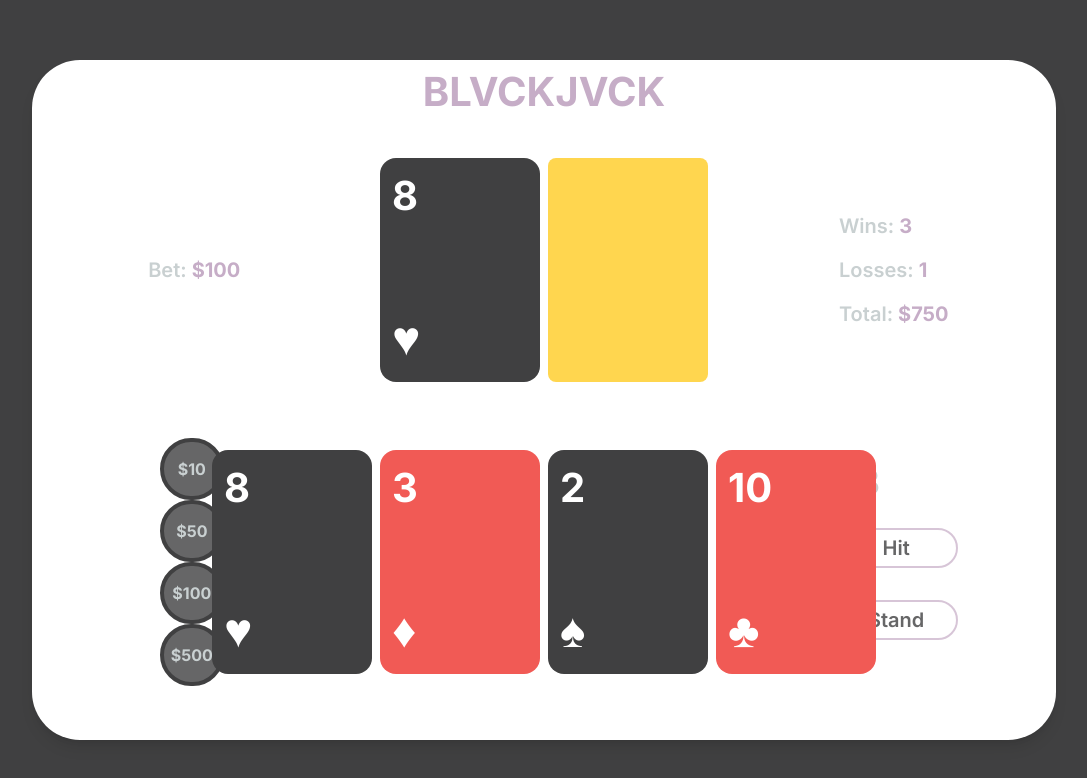
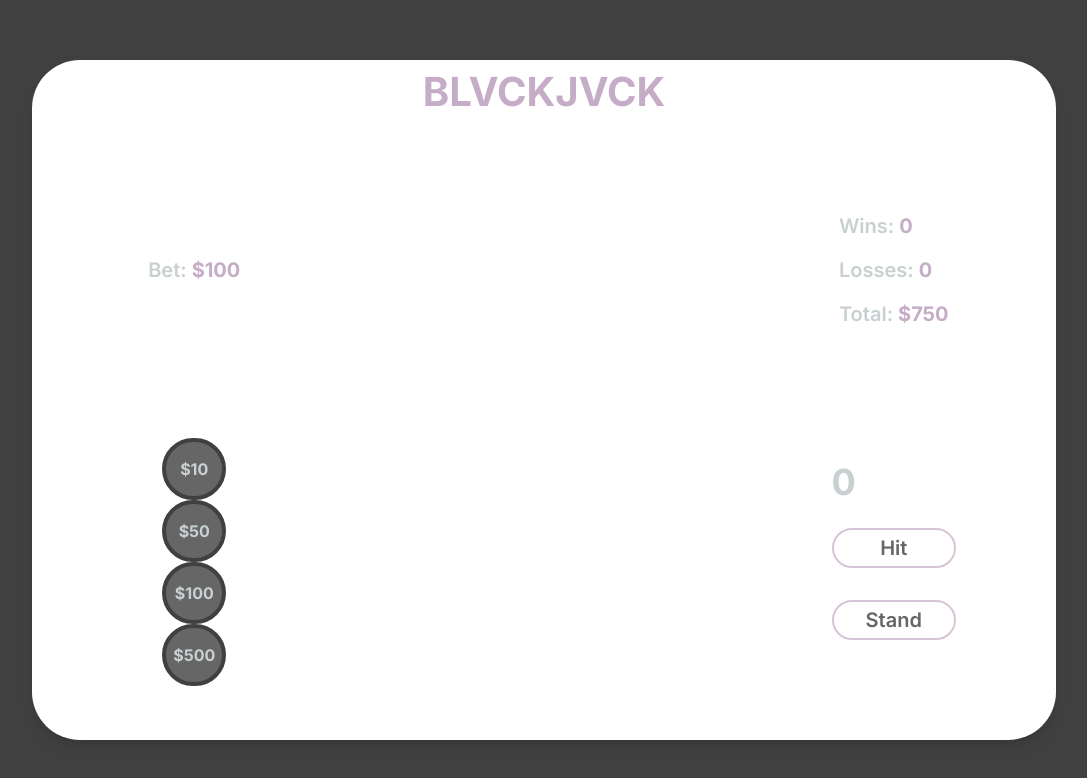
Before and after one commit to FIEF-nohell/BLVCKJVCK, a Next.js app in the folder blvckjvck/: page / in a window 1280 px wide. Shown: the top 778 px of the page, without its empty margins (96-1183 px from the left). Built offline with nearby package versions, Linux system fonts and the light colour scheme.

Commit message:
mechanics wip

```diff
--- a/blvckjvck/src/app/components/actions.tsx
+++ b/blvckjvck/src/app/components/actions.tsx
@@ -1,13 +1,17 @@
 //Actions Component
 interface ActionsProps {
-    playerHandCount: number
+    playerHandCount: number;
+    hit: any;
+    stand: any;
 }
-export default function Actions({ playerHandCount }: ActionsProps) {
+export default function Actions({ playerHandCount, hit, stand }: ActionsProps) {
     return (
         <div>
             <p className="font-bold text-tvxt text-[2.25rem]">{playerHandCount}</p>
-            <div className="hover:cursor-pointer mt-8 mb-4 px-8 py-1 font-semibold text-center text-blvck/80 rounded-full border-2 border-svcond/70">Hit</div>
-            <div className="hover:cursor-pointer mt-8 mb-4 px-8 py-1 font-semibold text-center text-blvck/80 rounded-full border-2 border-svcond/70">Stand</div>
+            <div className="hover:cursor-pointer mt-8 mb-4 px-8 py-1 font-semibold text-center text-blvck/80 rounded-full border-2 border-svcond/70"
+                onClick={hit}>Hit</div>
+            <div className="hover:cursor-pointer mt-8 mb-4 px-8 py-1 font-semibold text-center text-blvck/80 rounded-full border-2 border-svcond/70"
+                onClick={stand}>Stand</div>
         </div>
     )
 }
--- a/blvckjvck/src/app/components/cardHand.tsx
+++ b/blvckjvck/src/app/components/cardHand.tsx
@@ -1,10 +1,10 @@
 import React from 'react';
 
-interface CardData {
+export interface CardData {
     suit: string;
+    text: string;
     value: string;
     bgColor: string;
-    textColor: string;
     revealed: boolean;
 }
 
@@ -13,11 +13,11 @@ interface cardHandProps {
 }
 
 // Card component with props typed
-const Card: React.FC<CardData> = ({ suit, value, bgColor, textColor, revealed }) => (
+const Card: React.FC<CardData> = ({ suit, text, bgColor, revealed }) => (
     <>    {
         revealed ?
-            <div className={`relative w-40 h-56 ${bgColor} ${textColor} rounded-2xl flex flex-col justify-between p-2 m-1`}>
-                <span className="text-[2.5rem] font-bold ml-1">{value}</span>
+            <div className={`relative w-40 h-56 ${bgColor} text-white rounded-2xl flex flex-col justify-between p-2 m-1`}>
+                <span className="text-[2.5rem] font-bold ml-1">{text}</span>
                 <span className="text-[3rem] font-bold ml-1">{suit}</span>
             </div >
             :
--- a/blvckjvck/src/app/page.tsx
+++ b/blvckjvck/src/app/page.tsx
@@ -2,53 +2,144 @@
 import { useEffect, useState } from "react";
 import Stats from "./components/stats";
 import Actions from "./components/actions";
-import CardHand from "./components/cardHand";
+import CardHand, { CardData } from "./components/cardHand";
 
-// Define the type for the card data
-interface CardData {
-  suit: string;
-  value: string;
-  bgColor: string;
-  textColor: string;
-  revealed: boolean;
-}
-
-// Sample card data (this can be dynamic as needed)
+// Sample card data  ♥ ♦ ♠ ♣
 const playerCardData: CardData[] = [
-  { suit: '♥', value: '8', bgColor: 'bg-blvck', textColor: 'text-white', revealed: true },
-  { suit: '♦', value: '3', bgColor: 'bg-rvd', textColor: 'text-white', revealed: true },
-  { suit: '♠', value: '2', bgColor: 'bg-blvck', textColor: 'text-white', revealed: true },
-  { suit: '♣', value: '10', bgColor: 'bg-rvd', textColor: 'text-white', revealed: true },
+  { suit: '♥', text: 'J', value: '10', bgColor: 'bg-blvck', revealed: true },
+  { suit: '♣', text: '3', value: '3', bgColor: 'bg-rvd', revealed: true },
 ];
 
 const dealerCardData: CardData[] = [
-  { suit: '♥', value: '8', bgColor: 'bg-blvck', textColor: 'text-white', revealed: true },
-  { suit: '♦', value: '3', bgColor: 'bg-rvd', textColor: 'text-white', revealed: false },
+  { suit: '♥', text: 'J', value: '10', bgColor: 'bg-blvck', revealed: true },
+  { suit: '♦', text: '3', value: '3', bgColor: 'bg-rvd', revealed: false },
 ];
 
 export default function Home() {
-  // Set some variable states
+  // Stats
   const [bet, setBet] = useState(100);
   const [total, setTotal] = useState(750);
-  const [wins, setWins] = useState(3);
-  const [losses, setLosses] = useState(1);
-  const [playerHandCount, setPlayerHandCount] = useState(16);
+  const [wins, setWins] = useState(0);
+  const [losses, setLosses] = useState(0);
+
+  // Hands
+  const [playerHandCount, setPlayerHandCount] = useState(0);
+  const [playerHand, SetPlayerHand] = useState<CardData[]>([]);
   const [dealerHandCount, setDealerHandCount] = useState(0);
+  const [dealerHand, SetDealerHand] = useState<CardData[]>([]);
+
+  // Game
+  const [gameStep, setGameStep] = useState(0);
+  // 0: Bidding and starting the game
 
   useEffect(() => {
+    //Player
     let playerSum = 0
-    playerCardData.forEach(element => {
-      playerSum += parseInt(element.value)
+    playerHand.forEach(card => {
+      playerSum += parseInt(card.value)
     });
     setPlayerHandCount(playerSum);
+
+    //Dealer
+    let dealerSum = 0
+    dealerHand.forEach(card => {
+      dealerSum += parseInt(card.value)
+    });
+    setDealerHandCount(dealerSum);
   }, [playerCardData, dealerCardData]);
 
   const resetGame = () => {
-    setBet(0);
-    setTotal(0);
+    setBet(100);
+    setTotal(500);
     setWins(0);
     setLosses(0);
   };
+
+  const addCardToPlayer = (visible: boolean) => {
+    let ph = playerHand
+    let card = getRandomCard(visible)
+    ph.push(card)
+    SetPlayerHand(ph)
+    console.log(card)
+  }
+
+  const addCardToDealer = (visible: boolean) => {
+    let dh = dealerHand
+    let card = getRandomCard(visible)
+    dh.push(card)
+    SetDealerHand(dh)
+    console.log(card)
+  }
+
+  const getRandomElement = (arr: any) => {
+    return arr[Math.floor(Math.random() * arr.length)];
+  };
+
+  const getRandomCard = (visible: boolean): CardData => {
+    const suits = ['♥', '♦', '♠', '♣'];
+    const values = [
+      { text: 'A', value: 0 },
+      { text: '2', value: 2 },
+      { text: '3', value: 3 },
+      { text: '4', value: 4 },
+      { text: '5', value: 5 },
+      { text: '6', value: 6 },
+      { text: '7', value: 7 },
+      { text: '8', value: 8 },
+      { text: '9', value: 9 },
+      { text: '10', value: 10 },
+      { text: 'J', value: 10 },
+      { text: 'Q', value: 10 },
+      { text: 'K', value: 10 },
+    ];
+
+    const suit = getRandomElement(suits);
+    const cardValue = getRandomElement(values);
+    const bgColor = suit === '♥' || suit === '♦' ? 'bg-rvd' : 'bg-blvck';
+
+    const card: CardData = {
+      suit: suit,
+      text: cardValue.text,
+      value: cardValue.value,
+      bgColor: bgColor,
+      revealed: visible,
+    };
+
+    return card;
+  };
+
+
+  const takeBid = (bid: number, operator: string) => {
+    //Adding to Pot
+    if (total >= bid && operator == "add") {
+      setTotal(total - bid);
+      setBet(bet + bid);
+    }
+    //Removing from Pot
+    if (bet >= bid && operator == "rem") {
+      setTotal(total + bid);
+      setBet(bet - bid);
+    }
+  };
+
+  const hit = () => {
+    switch (gameStep) {
+      case 0:
+        if (bet >= 0) {
+          // Draw hidden card for dealer, draw full card for user, full card for dealer full card for user
+          addCardToDealer(false)
+          addCardToPlayer(true)
+          addCardToDealer(true)
+          addCardToPlayer(true)
+          setGameStep(1)
+        }
+        break
+    }
+  }
+
+  const stand = () => {
+
+  }
 
   return (
     <main className="h-screen flex items-center justify-center bg-blvck text-tvxt select-none">
@@ -70,7 +161,7 @@ export default function Home() {
             </div>
             {/* dealers hand */}
             <div className="w-[60%] h-full mx-2">
-              <CardHand cards={dealerCardData} />
+              <CardHand cards={dealerHand} />
             </div>
             {/* stats */}
             <div className="w-[20%] h-full flex items-center justify-center text-xl">
@@ -84,26 +175,30 @@ export default function Home() {
           <div className="w-[85%] h-[85%] flex items-center justify-between">
             {/* bet selection */}
             <div className="w-[20%] h-full flex flex-col items-center justify-around">
-              <div className="w-16 h-16 bg-blvck/80 border-4 border-blvck rounded-full flex items-center justify-center text-tvxt font-bold cursor-pointer">
+              <div className="w-16 h-16 bg-blvck/80 border-4 border-blvck rounded-full flex items-center justify-center text-tvxt font-bold cursor-pointer"
+                onClick={() => takeBid(10, "add")}>
                 $10
               </div>
-              <div className="w-16 h-16 bg-blvck/80 border-4 border-blvck rounded-full flex items-center justify-center text-tvxt font-bold cursor-pointer">
+              <div className="w-16 h-16 bg-blvck/80 border-4 border-blvck rounded-full flex items-center justify-center text-tvxt font-bold cursor-pointer"
+                onClick={() => takeBid(50, "add")}>
                 $50
               </div>
-              <div className="w-16 h-16 bg-blvck/80 border-4 border-blvck rounded-full flex items-center justify-center text-tvxt font-bold cursor-pointer">
+              <div className="w-16 h-16 bg-blvck/80 border-4 border-blvck rounded-full flex items-center justify-center text-tvxt font-bold cursor-pointer"
+                onClick={() => takeBid(100, "add")}>
                 $100
               </div>
-              <div className="w-16 h-16 bg-blvck/80 border-4 border-blvck rounded-full flex items-center justify-center text-tvxt font-bold cursor-pointer">
+              <div className="w-16 h-16 bg-blvck/80 border-4 border-blvck rounded-full flex items-center justify-center text-tvxt font-bold cursor-pointer"
+                onClick={() => takeBid(500, "add")}>
                 $500
               </div>
             </div>
             {/* players hand */}
             <div className="w-[60%] h-full mx-2 flex items-center justify-center">
-              <CardHand cards={playerCardData} />
+              <CardHand cards={playerHand} />
             </div>
             {/* player actions */}
             <div className="w-[20%] h-full flex items-center justify-center text-xl">
-              <Actions playerHandCount={playerHandCount}></Actions>
+              <Actions playerHandCount={playerHandCount} hit={hit} stand={stand}></Actions>
             </div>
           </div>
         </div>
@@ -111,6 +206,6 @@ export default function Home() {
         {/* bottom line */}
         <div className="w-full h-[5%] rounded-b-[3rem]"></div>
       </div>
-    </main>
+    </main >
   );
 }
```
Also changed, not shown: blvckjvck/package.json (+5 -5 lines), 1 other file (tests, documents, lock files or other folders).
